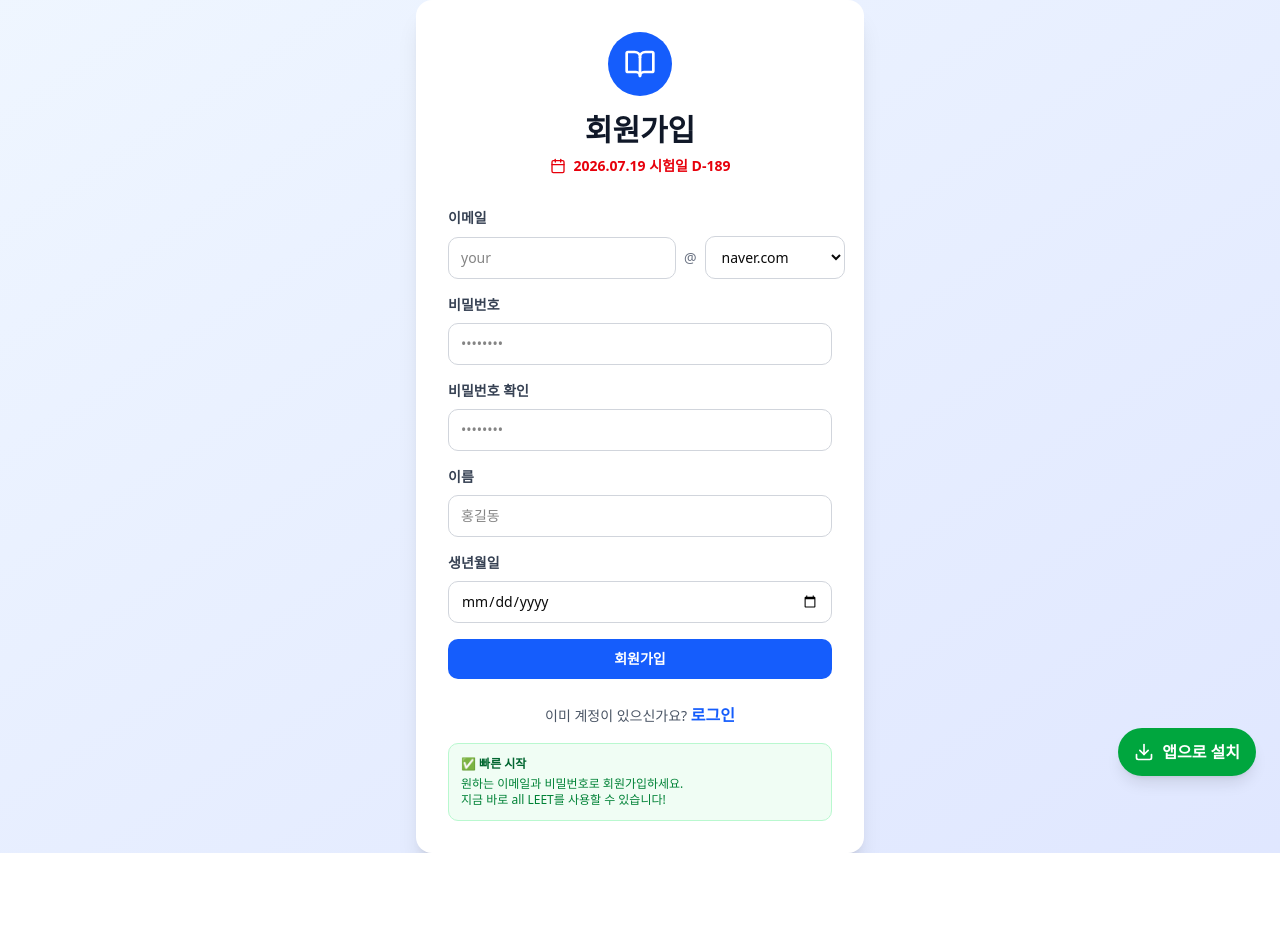
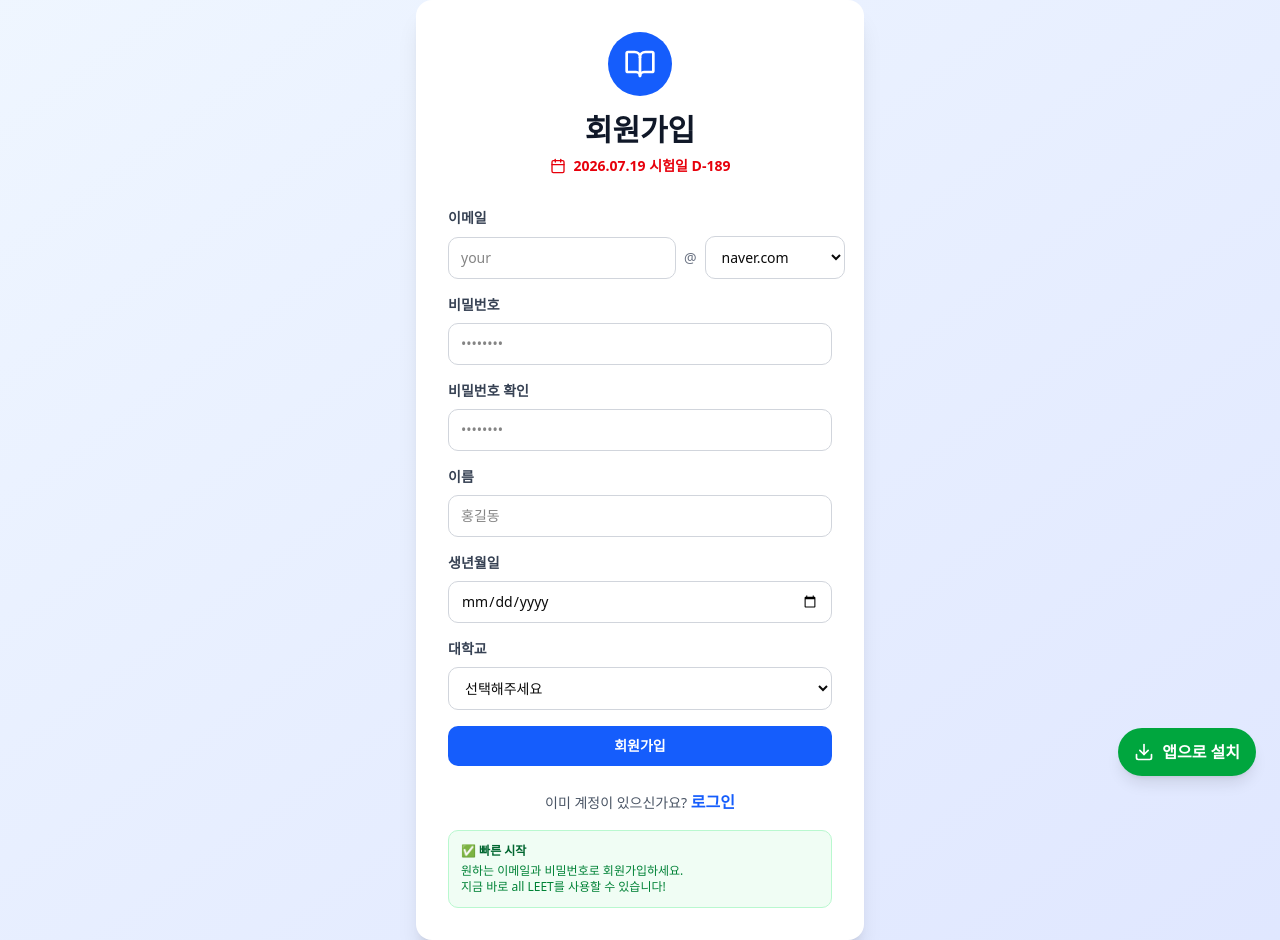
Before and after one commit to jongekim/all_LEET, a React (Vite) app: page /signup in a window 1280 px wide. Before the commit the page ends 853 px from the top, so only its background shows below. Built offline with nearby package versions, Linux system fonts and the light colour scheme.

Commit message:
add univ func

```diff
--- a/src/contexts/AuthContext.tsx
+++ b/src/contexts/AuthContext.tsx
@@ -4,7 +4,7 @@
 
 interface AuthContextType {
   currentUser: User | null;
-  signup: (email: string, password: string, name: string, birthDate: string) => Promise<void>;
+  signup: (email: string, password: string, name: string, birthDate: string, university: string) => Promise<void>;
   login: (email: string, password: string) => Promise<void>;
   logout: () => Promise<void>;
   loading: boolean;
@@ -34,7 +34,7 @@
   const [currentUser, setCurrentUser] = useState<User | null>(null);
   const [loading, setLoading] = useState(true);
 
-  async function signup(email: string, password: string, name: string, birthDate: string) {
+  async function signup(email: string, password: string, name: string, birthDate: string, university: string) {
     const { data, error } = await supabase.auth.signUp({
       email,
       password,
@@ -42,6 +42,7 @@
         data: {
           name: name,
           birth_date: birthDate,
+          university: university,
         }
       }
     });
--- a/src/pages/SignupPage.tsx
+++ b/src/pages/SignupPage.tsx
@@ -12,6 +12,8 @@
   const [confirmPassword, setConfirmPassword] = useState('');
   const [name, setName] = useState('');
   const [birthDate, setBirthDate] = useState('');
+  const [universityPreset, setUniversityPreset] = useState('');
+  const [universityCustom, setUniversityCustom] = useState('');
   const [error, setError] = useState('');
   const [loading, setLoading] = useState(false);
   const [success, setSuccess] = useState(false);
@@ -30,6 +32,24 @@
     'custom'
   ];
 
+  const universityOptions = [
+    '서울대학교',
+    '연세대학교',
+    '고려대학교',
+    '성균관대학교',
+    '한양대학교',
+    '중앙대학교',
+    '경희대학교',
+    '서강대학교',
+    '이화여자대학교',
+    '부산대학교',
+    '경북대학교',
+    '전남대학교',
+    '전북대학교',
+    '충남대학교',
+    '기타'
+  ];
+
   const getFullEmail = () => {
     if (emailDomain === 'custom') {
       return `${emailId}@${customDomain}`;
@@ -37,10 +57,18 @@
     return `${emailId}${emailDomain}`;
   };
 
+  const getUniversityValue = () => {
+    if (universityPreset === '기타') {
+      return universityCustom.trim();
+    }
+    return universityPreset;
+  };
+
   const handleSubmit = async (e: React.FormEvent) => {
     e.preventDefault();
 
     const fullEmail = getFullEmail();
+    const university = getUniversityValue();
 
     if (!emailId.trim()) {
       return setError('이메일 아이디를 입력해주세요.');
@@ -66,10 +94,18 @@
       return setError('생년월일을 입력해주세요.');
     }
 
+    if (!universityPreset) {
+      return setError('대학교를 선택해주세요.');
+    }
+
+    if (universityPreset === '기타' && !university) {
+      return setError('대학교명을 입력해주세요.');
+    }
+
     try {
       setError('');
       setLoading(true);
-      await signup(fullEmail, password, name, birthDate);
+      await signup(fullEmail, password, name, birthDate, university);
       setSuccess(true);
     } catch (err: any) {
       console.error(err);
@@ -268,6 +304,43 @@
               />
             </div>
 
+            <div>
+              <label className="block text-sm font-semibold text-gray-700 mb-2">
+                대학교
+              </label>
+              <select
+                value={universityPreset}
+                onChange={(e) => {
+                  const next = e.target.value;
+                  setUniversityPreset(next);
+                  if (next !== '기타') {
+                    setUniversityCustom('');
+                  }
+                }}
+                className="w-full px-3 py-2.5 border border-gray-300 rounded-lg focus:ring-2 focus:ring-blue-500 focus:border-blue-500 text-sm"
+                required
+              >
+                <option value="" disabled>
+                  선택해주세요
+                </option>
+                {universityOptions.map((u) => (
+                  <option key={u} value={u}>
+                    {u}
+                  </option>
+                ))}
+              </select>
+              {universityPreset === '기타' && (
+                <input
+                  type="text"
+                  value={universityCustom}
+                  onChange={(e) => setUniversityCustom(e.target.value)}
+                  className="w-full mt-2 px-3 py-2.5 border border-gray-300 rounded-lg focus:ring-2 focus:ring-blue-500 focus:border-blue-500 text-sm"
+                  placeholder="대학교명을 입력해주세요"
+                  required
+                />
+              )}
+            </div>
+
             <button
               type="submit"
               disabled={loading}
```
Also changed, not shown: 3 other files (tests, documents, lock files or other folders).
